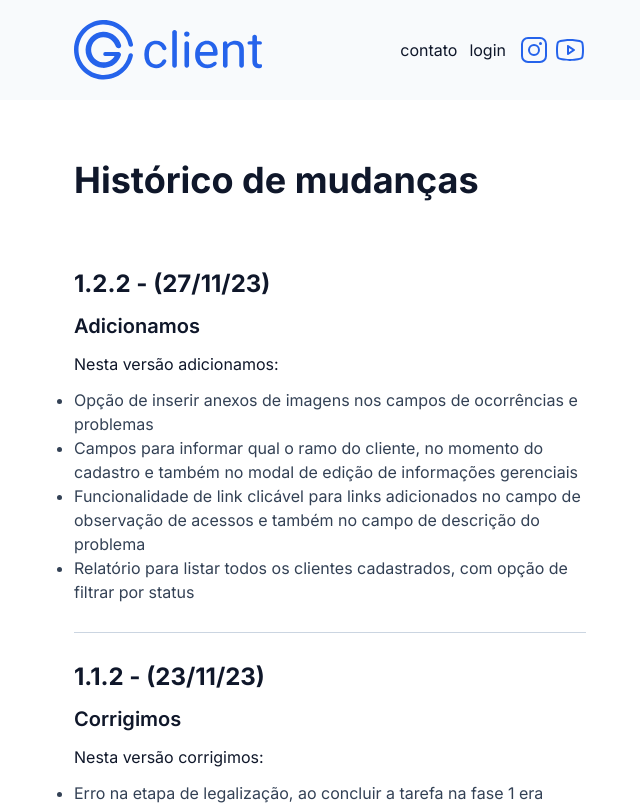
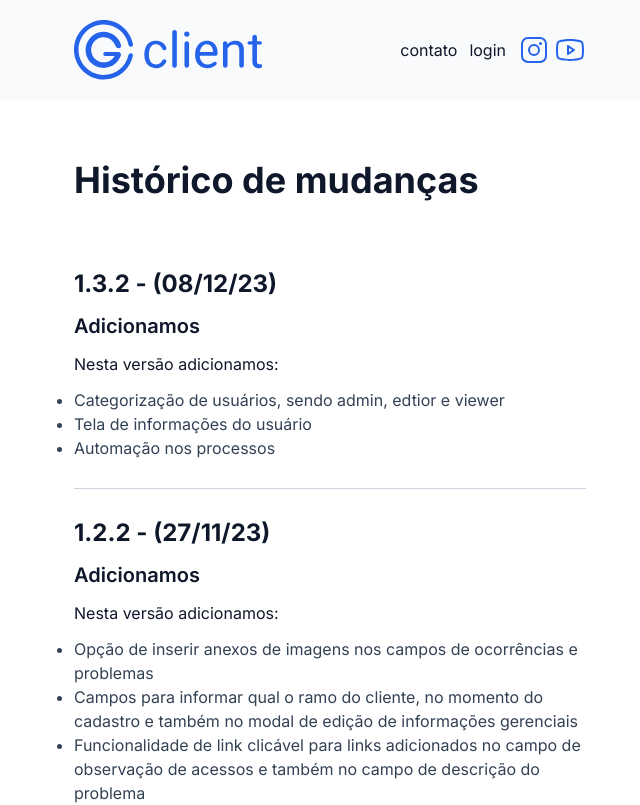
Before and after one commit to amanda-raiane/client-versions, a Next.js app: page / in a window 1280 px wide. Shown: the top 805 px of the page, without its empty margins (310-950 px from the left). Built offline with nearby package versions, Linux system fonts and the light colour scheme.

Commit message:
version 1.3.2

```diff
--- /dev/null
+++ b/src/app/data/versions/1.3.2/added/data.ts
@@ -0,0 +1,5 @@
+export const a1_3_2 = [
+  "Categorização de usuários, sendo admin, edtior e viewer",
+  "Tela de informações do usuário",
+  "Automação nos processos",
+];
--- a/src/app/page.tsx
+++ b/src/app/page.tsx
@@ -5,6 +5,7 @@ import { a1_1_1 } from "./data/versions/1.1.1/added/data";
 import { f1_2_1 } from "./data/versions/1.1.1/fix/data";
 import { f1_1_2 } from "./data/versions/1.1.2/fix/data";
 import { a1_2_2 } from "./data/versions/1.2.2/added/data";
+import { a1_3_2 } from "./data/versions/1.3.2/added/data";
 
 export default function Home() {
   return (
@@ -21,6 +22,13 @@ export default function Home() {
         <h1 className="font-bold text-4xl my-10 px-8 md:px-0">
           Histórico de mudanças
         </h1>
+        <div className="py-5 dark:border-b dark:border-slate-800 border-b border-slate-300">
+          <DefaultText
+            title={"adicionamos"}
+            items={a1_3_2}
+            versionDate="1.3.2 - (08/12/23)"
+          />
+        </div>
 
         <div className="py-5 dark:border-b dark:border-slate-800 border-b border-slate-300">
           <DefaultText
```
